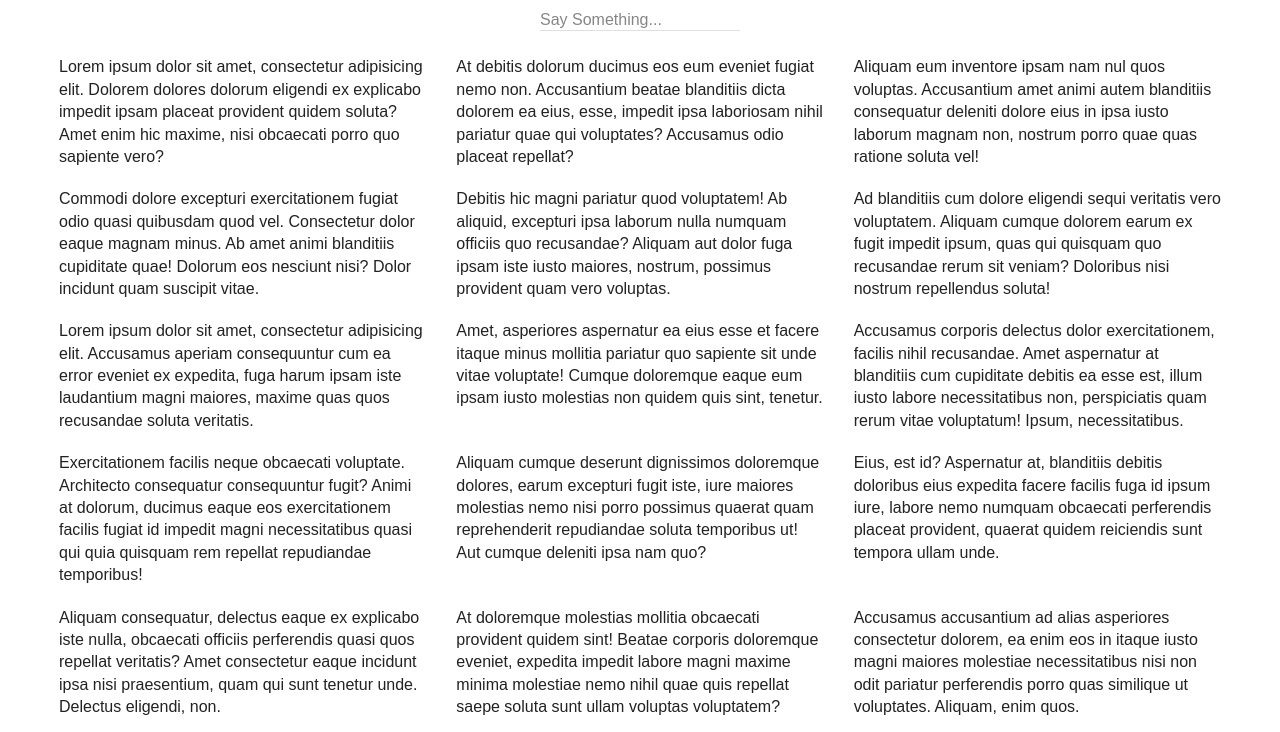
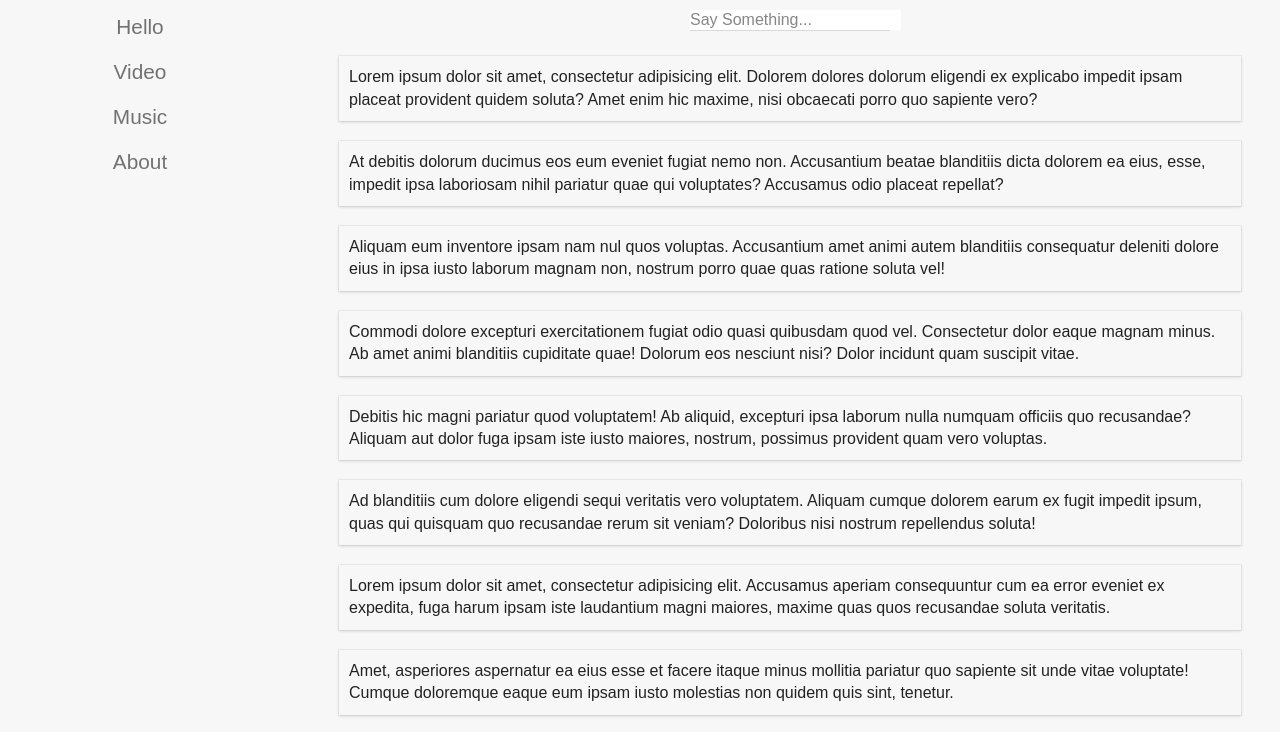
Before and after one commit to huntdream/mobile-first, a website: page index.html in a window 1280 px wide. Shown: the part 66-798 px from the top of the page. Drawn offline with nearby package versions, Linux system fonts and the light colour scheme.

Commit message:
the only limit is my imagination

```diff
--- a/css/main.css
+++ b/css/main.css
@@ -97,6 +97,7 @@ textarea {
    ========================================================================== */
 body {
     padding-top: 60px;
+    background-color: #F7F7F7;
 }
 
 button {
@@ -217,6 +218,7 @@ li {
 .user-avatar img {
     width: 100%;
     border-radius: 50%;
+    padding:4px 0;
 }
 
 .name a {
@@ -230,43 +232,42 @@ li {
 
 .menu {
     position: fixed;
-    top: 50px;
+    top: 40px;
     left: 0;
-    width: 0;
+    width: 280px;
     overflow: hidden;
     transition: width 200ms linear;
-    background-color: #fff;
-    -webkit-box-shadow: 0 2px 5px 0 rgba(0, 0, 0, .26);
-    box-shadow: 2px 0 5px 0 rgba(0, 0, 0, .26);
-    z-index: 999;
+    z-index: 990;
 }
 
 .nav-bar-tabs {
     width: 100%;
     height: 100vh;
-    background-color: #fff;
+    background-color: #F7F7F7;
     padding-top: 30px;
     padding-left: 0;
     margin: 0;
-
     overflow: hidden;
 }
 
 .nav-bar-tabs li {
     text-align: center;
     font-size: 1.3em;
-    padding-top: 10px;
+    padding: 8px 0;
     cursor: pointer;
+    line-height:29px;
 }
 
 li:hover {
+    background-color: #eeeeee;
     color: rgba(0, 0, 0, .9);
 }
 
 .container {
-    max-width: 100%;
+    max-width: calc(100% - 280px);
     position: relative;
-    transition: margin-left 200ms linear;
+    margin-left: 300px;
+    background-color: #F7F7F7;
 }
 
 main {
@@ -274,24 +275,21 @@ main {
     display: -webkit-box;
     display: -ms-flexbox;
     display: flex;
-    -webkit-box-orient: horizontal;
-    -webkit-box-direction: normal;
-    -ms-flex-direction: row;
-    flex-direction: row;
-    -ms-flex-flow: wrap;
-    flex-flow: wrap;
-    -ms-flex-line-pack: center;
-    align-content: center;
-    -webkit-box-align: start;
-    -ms-flex-align: start;
-    align-items: flex-start;
+    flex-direction: column;
     margin: 0 calc(5% - 20px);
+    justify-content: center;
 }
 
 article {
-    max-width: calc((100% - 90px) / 3);
+    min-width: 300px;
     margin: 10px;
-    padding: 0 5px;
+    box-shadow: 0 1px 3px 0 rgba(0,0,0,0.16),0 0 0 1px rgba(0,0,0,0.04);
+    padding:10px;
+    transition:box-shadow .3s ease-in-out;
+}
+
+article:hover {
+    box-shadow: 0 3px 9px 0 rgba(0,0,0,0.16),0 0 0 2px rgba(0,0,0,0.04);
 }
 
 footer {
@@ -306,9 +304,7 @@ footer div {
     color: #776a5e;
 }
 
-.showMenu {
-    width: 30%;
-}
+
 
 .message {
     border: none;
@@ -381,13 +377,19 @@ form:after {
     }
 }
 
-@media screen and (min-width: 576px) {
-    .push-left {
-        margin-left: 30%;
+@media screen and (max-width: 576px) {
+    .container{
+        margin-left:0;
+        max-width:100%;
     }
-}
 
-@media screen and (max-width: 576px) {
+    .menu {
+        width:0;
+    }
+
+    .showMenu {
+        width: 40%;
+    }
 
     .fly-above {
         -webkit-transform: translateY(-100%);
--- a/js/main.js
+++ b/js/main.js
@@ -6,7 +6,6 @@ $(document).ready(function () {
     const div = document.createElement('div');
     $('.toggle').on('click', function () {
             $(menu).toggleClass('showMenu');
-            $('.container').toggleClass('push-left')
     });
 
 
```
